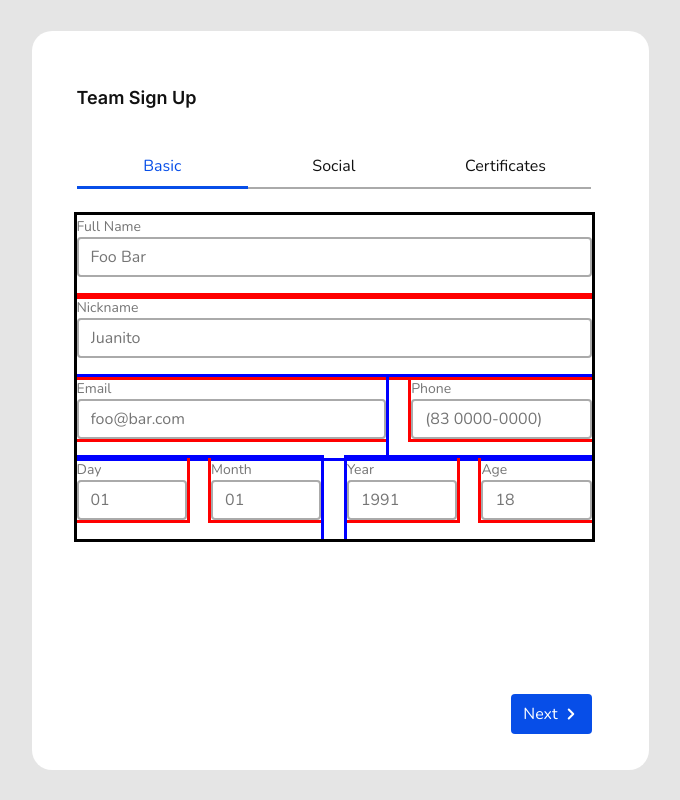
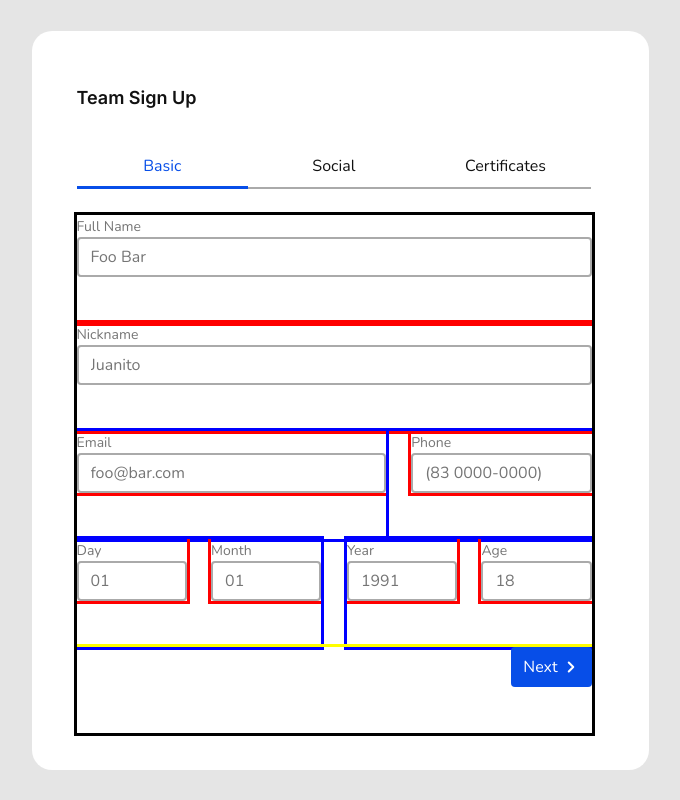
Before and after one commit to RafaelBrandaoBastos/WebsiteSquadBlue, a React (Vite) app: page / in a window 1280 px wide. Shown: the whole page, without its empty margins (300-980 px from the left). Built offline with nearby package versions, Linux system fonts and the light colour scheme.

Commit message:
Chore: Adding Button to FormBasic

```diff
--- a/src/components/containers/Card/Card.jsx
+++ b/src/components/containers/Card/Card.jsx
@@ -11,7 +11,6 @@ const Card = ({})=>{
             <CardStyled>
                 <Title/>
                 <Tabs/>
-                <Button name="Next" type="submit"/>
             </CardStyled>
         </ContainerCard>
     )
--- a/src/components/containers/FormBasic/Form.jsx
+++ b/src/components/containers/FormBasic/Form.jsx
@@ -1,5 +1,6 @@
 import React from "react";
-import Input from "../../micro/Input/Input"
+import Input from "../../micro/Input/Input";
+import Button from "../../micro/Button/Button";
 import {Form, ContainerEmailPhone, DayMonth, YearAge, ContainerEmail, ContainerPhone, ContainerDay, ContainerMonth, ContainerYear, ContainerAge} from "./formStyled.js"
 
 const FormBasic = ()=>{
@@ -34,7 +35,9 @@ const FormBasic = ()=>{
                     <Input width="100%" height = "40px" label = "Age" type="number" placeholder="18" />
                 </ContainerAge>
             </YearAge>
+            <Button name="Next" type="submit"/>
         </Form>
+
     )
 };
 
--- a/src/components/containers/FormBasic/formStyled.js
+++ b/src/components/containers/FormBasic/formStyled.js
@@ -1,7 +1,7 @@
 import styled from "styled-components";
 
 export const Form = styled.form`
-    height: 60%;
+    min-height: 80%;
     display: flex;
     justify-content: space-between;
     flex-wrap: wrap;
@@ -18,6 +18,22 @@ export const ContainerEmailPhone = styled.div`
     outline-color: blue;
 `;
 
+export const ContainerPhone = styled.div`
+    width: 35%;
+    margin-top: 0px;
+    @media (max-width: 600px) {
+        margin-top: 10px;
+        width: 100%;
+        }
+`;
+export const ContainerEmail = styled.div`
+    width: 60%;
+    outline-style: solid;
+    outline-color: blue;
+    @media (max-width: 600px) {
+        width: 100%;
+        }
+`;
 export const DayMonth = styled.div`
     display: flex;
     width: 47.5%;
@@ -41,22 +57,6 @@ export const YearAge = styled.div`
         }
 `;
 
-export const ContainerEmail = styled.div`
-    width: 60%;
-    outline-style: solid;
-    outline-color: blue;
-    @media (max-width: 600px) {
-        width: 100%;
-        }
-`;
-export const ContainerPhone = styled.div`
-    width: 35%;
-    margin-top: 0px;
-    @media (max-width: 600px) {
-        margin-top: 10px;
-        width: 100%;
-        }
-`;
 export const ContainerDay = styled.div`
     width: 45%;
 `;
--- a/src/components/micro/Button/buttonStyled.js
+++ b/src/components/micro/Button/buttonStyled.js
@@ -5,6 +5,9 @@ export const ContainerButton = styled.div`
 display:flex;
 align-items: flex-end;
 flex-direction: column;
+width: 100%;
+outline-style: solid;
+outline-color: yellow;
 `;
 
 export const ButtonStyled = styled.button`
@@ -26,7 +29,6 @@ background-image: url(${NextIcon});
 background-repeat: no-repeat;
 background-position: 3.5em;
 background-size: contain;
-margin-top: 30%;
 
 &:hover {
     cursor: pointer;
```
Also changed, not shown: src/components/containers/FormSocial/Form.jsx (added, +14 -0 lines), src/components/containers/FormSocial/formStyled.js (added, +10 -0 lines).
